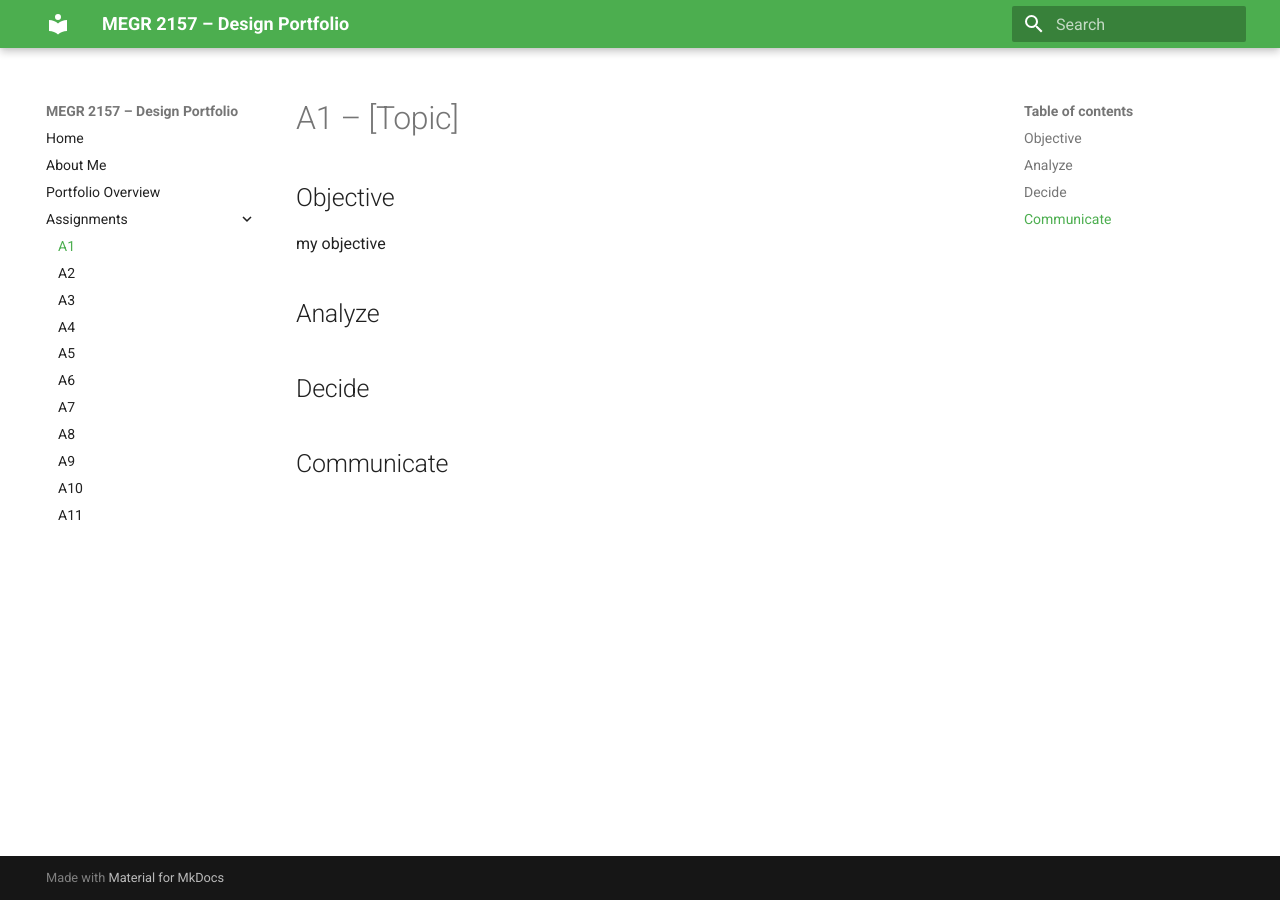
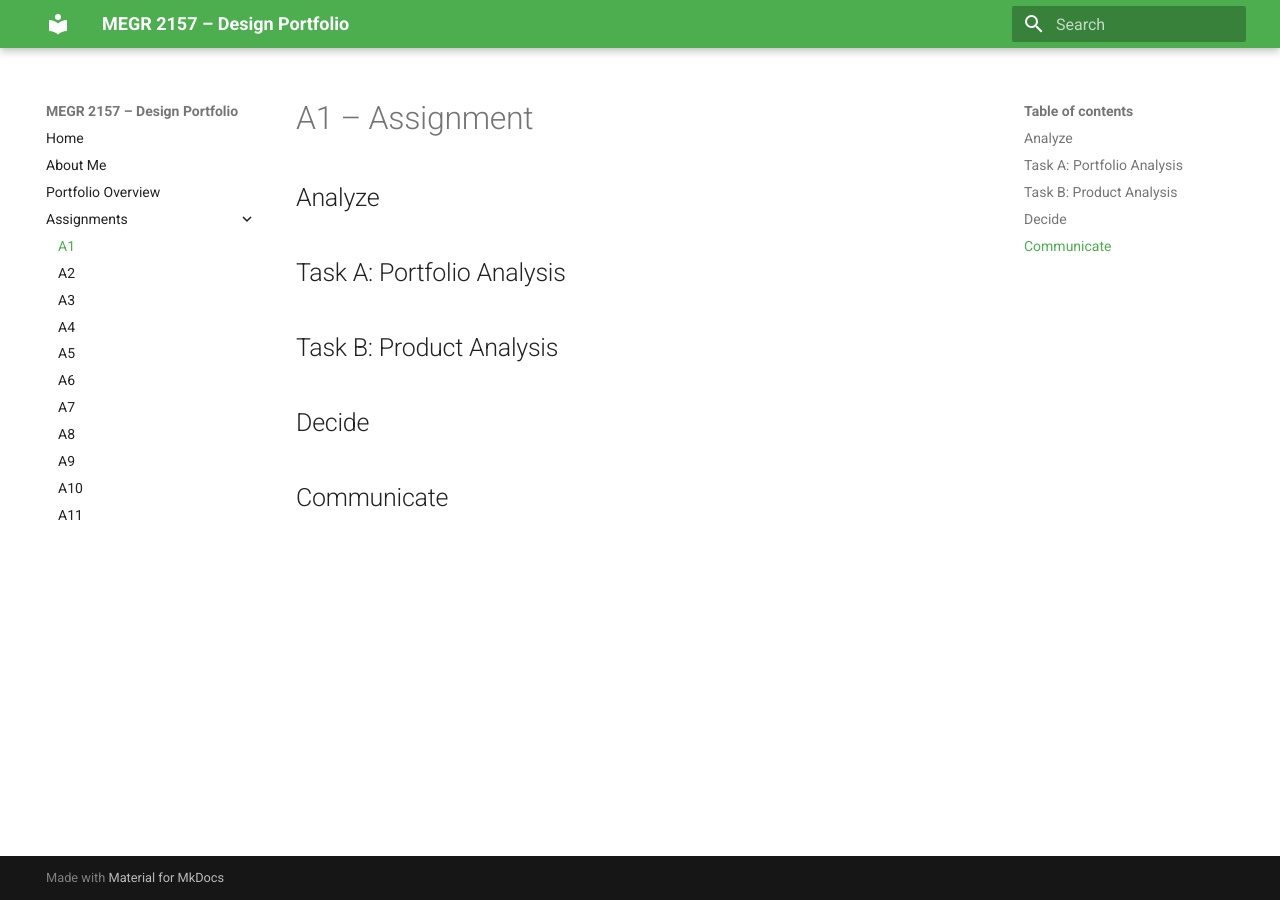
Before and after one commit to Gavin-Anderson-ME/-megr2157-portfolio, an MkDocs documentation site: the page built from docs/assignments/A01/index.md, in a window 1280 px wide. Built offline with MkDocs 1.6.1 and Material for MkDocs 9.7.7, drawn with Linux system fonts in a browser that asks for light colours.

Commit message:
Update assignment title and section headings

```diff
--- a/docs/assignments/A01/index.md
+++ b/docs/assignments/A01/index.md
@@ -1,10 +1,9 @@
-# A1 – [Topic]
-
-## Objective
-my objective
+# A1 – Assignment
 
 ## Analyze
+## Task A:  Portfolio Analysis
 
+## Task B:  Product Analysis
 
 ## Decide
 
```
